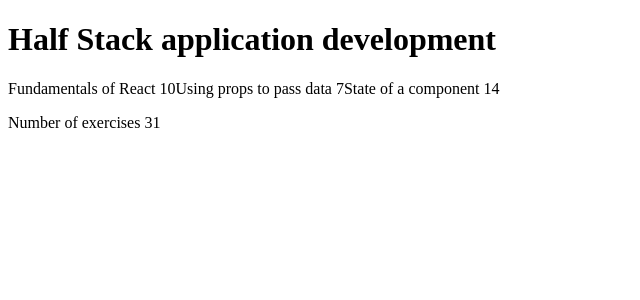
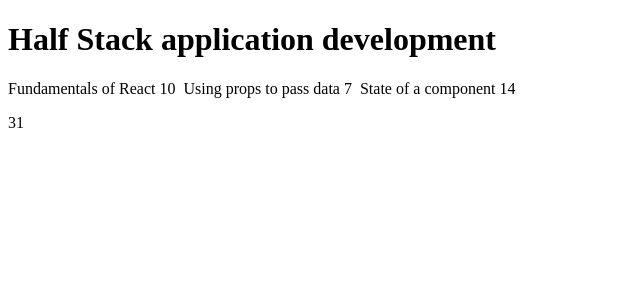
Before and after one commit to omerk42/full-stack-open-2022, a React (Create React App) app in the folder part1/: page / in a window 1280 px wide. Shown: the top 300 px of the page, without its empty margins (0-640 px from the left). Built offline with nearby package versions, Linux system fonts and the light colour scheme.

Commit message:
part 1 1.5

```diff
--- a/part1/src/App.js
+++ b/part1/src/App.js
@@ -1,47 +1,29 @@
-const Header = (prop) => {
-  return (
-    <div className="header">
-      <h1>{prop.course}</h1>
-    </div>
-  );
-};
-
 function Content(prop) {
-  const obj = prop.parts;
-  return obj.map((ob) => (
+  const obj = prop.course.parts;
+  let sum = 0;
+  obj.map((ob) => (sum = ob.exercises + sum));
+  const parts = obj.map((ob) => (
     <part id={ob.name}>
-      {ob.name} {ob.exercises}
+      {ob.name} {ob.exercises} &nbsp;
     </part>
   ));
+
+  return (
+    <>
+      <div className="header">
+        <h1>{prop.course.name}</h1>
+      </div>
+      <div className="content">{parts}</div>
+      <div className="total">
+        <p>{sum}</p>
+      </div>
+    </>
+  );
 }
-
-function Total(prop) {
-  let a = 0;
-  const obj = prop.parts;
-  obj.map((ob) => (a = ob.exercises + a));
-  return <p>Number of exercises {a}</p>;
-}
-
-// const App = () => {
-//   const course = "Half Stack application development";
-//   const object = [
-//     { name: "Fundamentals of React", exe: 10 },
-//     { name: "Using props to pass data", exe: 7 },
-//     { name: "State of a component", exe: 14 },
-//   ];
-
-//   return (
-//     <div>
-//       <Header course={course} />
-//       <Content object={object} />
-//       <Total object={object} />
-//     </div>
-//   );
-// };
-
 const App = () => {
-  const course = "Half Stack application development";
-  const parts = [
+  const course = {
+    name: "Half Stack application development",
+    parts: [
       {
         name: "Fundamentals of React",
         exercises: 10,
@@ -54,13 +36,11 @@
         name: "State of a component",
         exercises: 14,
       },
-  ];
-
+    ],
+  };
   return (
     <div>
-      <Header course={course} />
-      <Content parts={parts} />
-      <Total parts={parts} />
+      <Content course={course} />
     </div>
   );
 };
```
Lines whose indentation alone changed are shown as unchanged.
